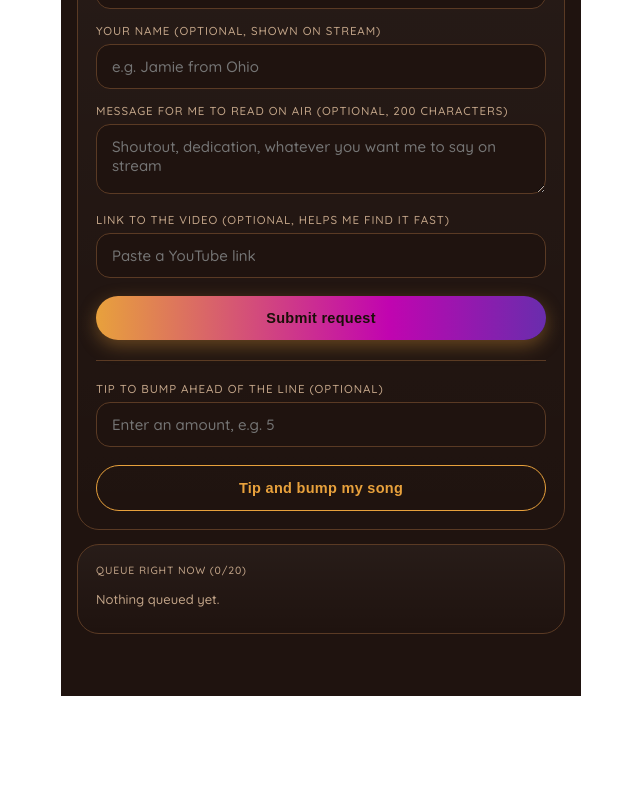
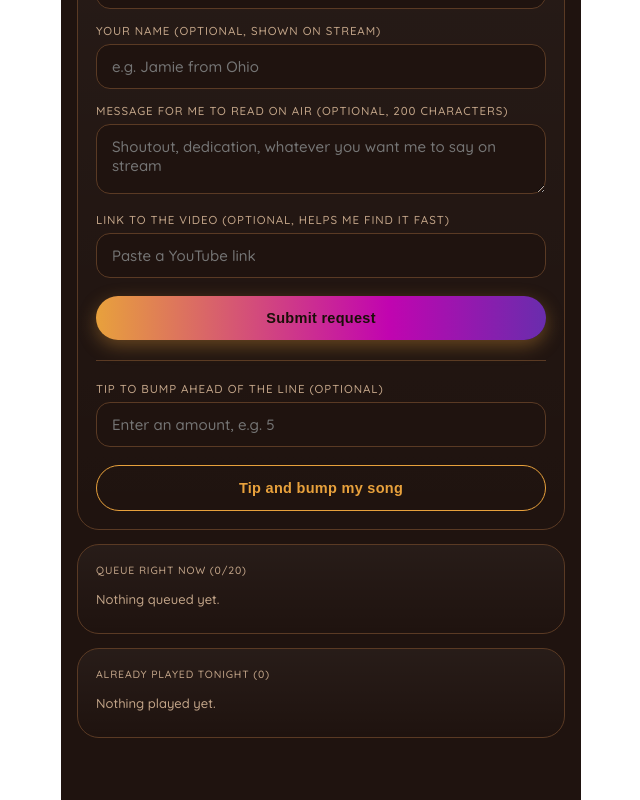
Before and after one commit to jackieespada/midnight.something.special, a Next.js app: page /request in a window 1280 px wide. Shown: the part 703-1503 px from the top of the page, without its empty margins (319-959 px from the left). Before the commit the page ends 1399 px from the top, so only its background shows below. Built offline with nearby package versions, Linux system fonts and the light colour scheme.

Commit message:
show played songs on request page.

```diff
--- a/app/request/page.tsx
+++ b/app/request/page.tsx
@@ -43,6 +43,7 @@ export default function RequestPage() {
   const [videoUrl, setVideoUrl] = useState("");
   const [tipAmount, setTipAmount] = useState("");
   const [queue, setQueue] = useState<QueuedRequest[]>([]);
+  const [played, setPlayed] = useState<{ title: string; artist: string; name?: string }[]>([]);
   const [theme, setEpisodeTheme] = useState("");
   const [poll, setPoll] = useState<Poll | null>(null);
   const [voting, setVoting] = useState(false);
@@ -68,6 +69,7 @@ export default function RequestPage() {
     const res = await fetch(`${apiPrefix}/state`);
     const data = await res.json();
     setQueue(data.queue || []);
+    setPlayed(data.history || []);
     setEpisodeTheme(data.theme || "");
     setPoll(data.poll || null);
     setRequestsOpen(data.requestsOpen !== false);
@@ -386,6 +388,23 @@ export default function RequestPage() {
           </ul>
         )}
       </div>
+      <div style={cardStyle}>
+        <div style={{ fontSize: 10.5, color: "var(--ink-dim)", textTransform: "uppercase", letterSpacing: ".08em", marginBottom: 6 }}>
+          Already played tonight ({played.length})
+        </div>
+        {played.length === 0 ? (
+          <div style={{ color: "var(--ink-dim)", fontSize: 13, padding: "8px 0" }}>Nothing played yet.</div>
+        ) : (
+          <ul style={{ listStyle: "none", margin: 0, padding: 0 }}>
+            {[...played].reverse().map((s, i) => (
+              <li key={i} style={{ display: "flex", justifyContent: "space-between", padding: "10px 0", borderBottom: "1px solid var(--wire)", fontSize: 14, opacity: 0.75 }}>
+                <span>✓ {s.title} — {s.artist}</span>
+                <span style={{ color: "var(--ink-dim)", fontSize: 12 }}>{s.name || "anon"}</span>
+              </li>
+            ))}
+          </ul>
+        )}
+      </div>
     </div>
   );
 }
```
